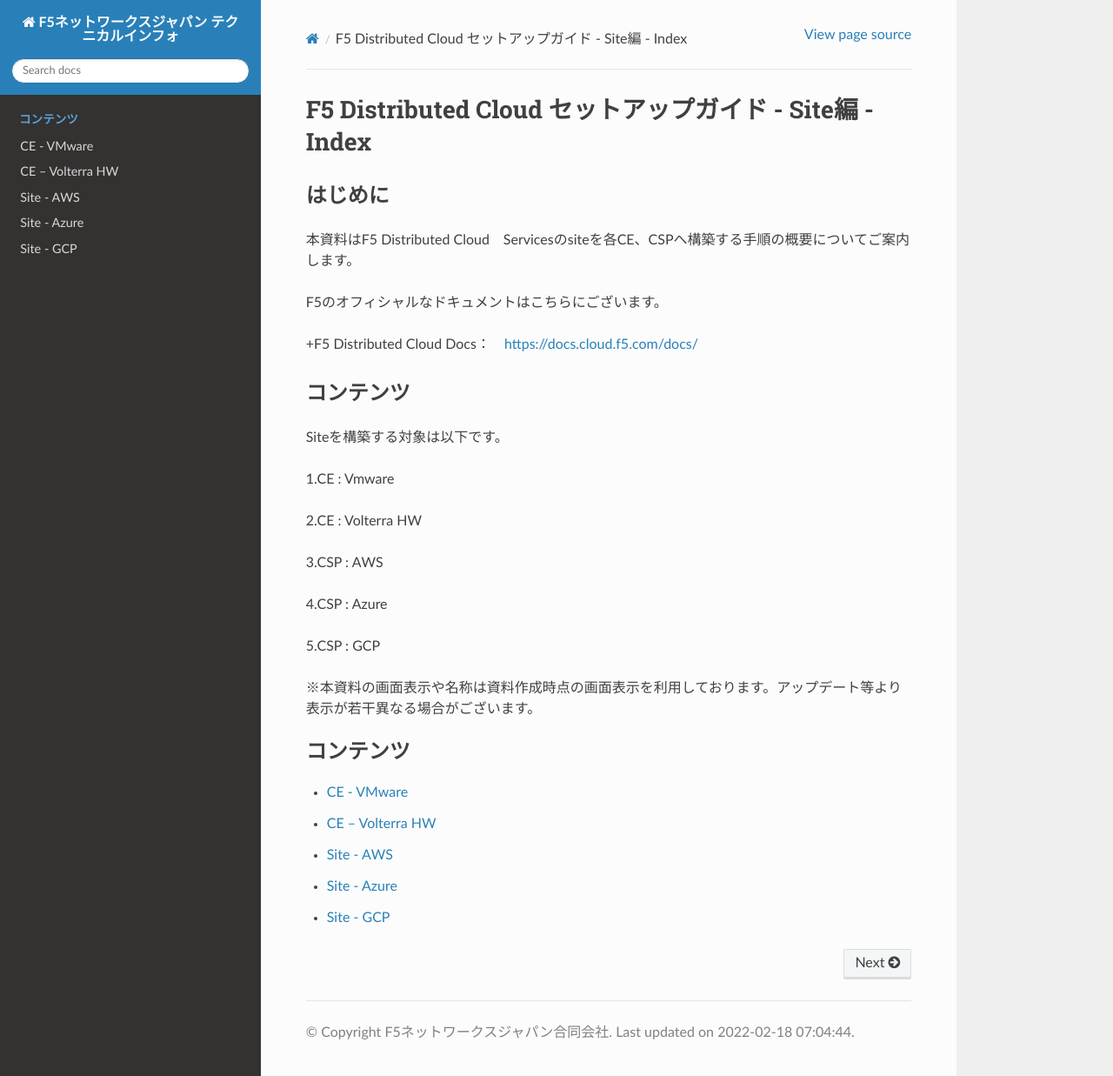
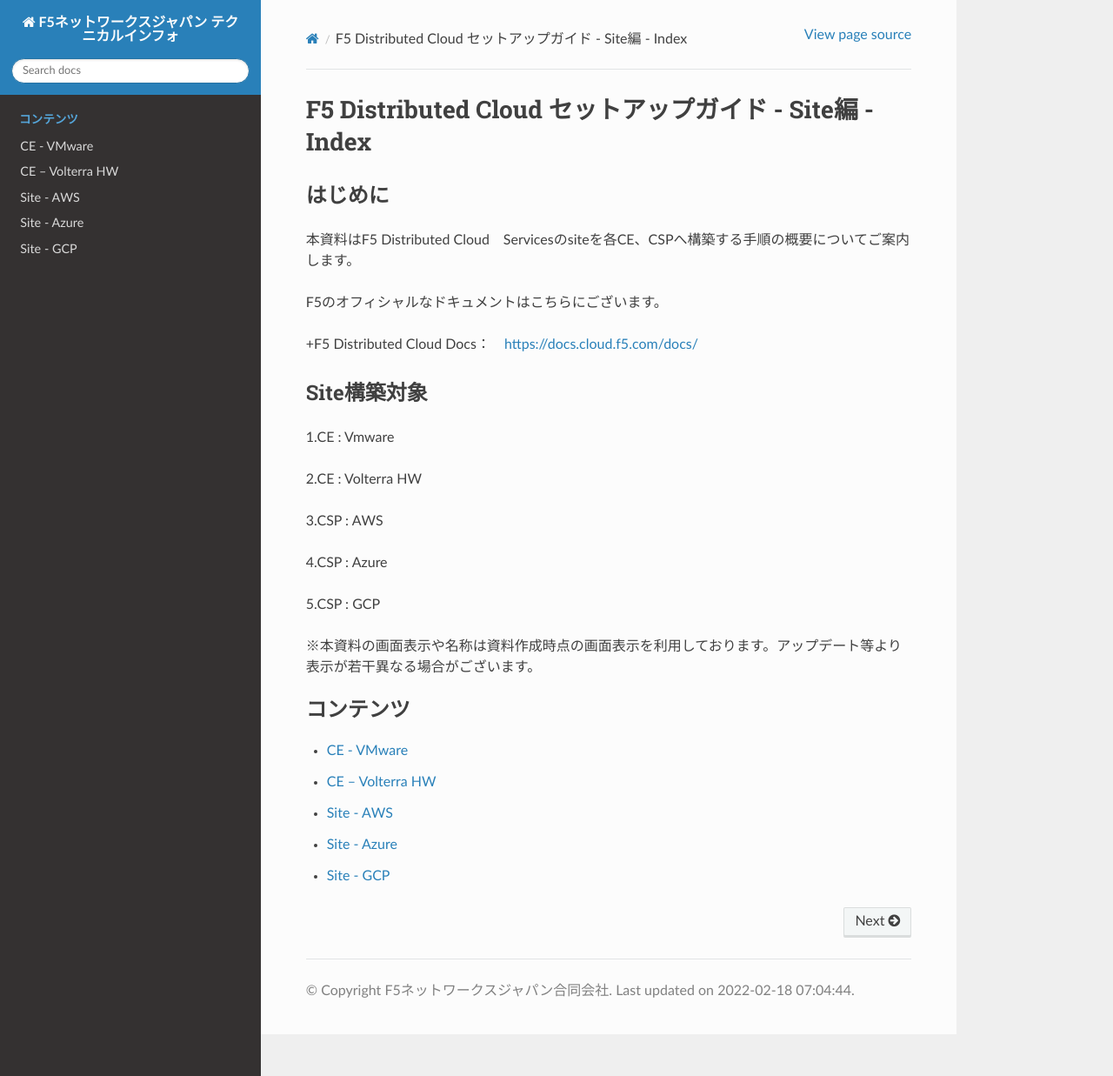
Before and after one commit to BeF5/f5j-dc-site, a Sphinx documentation site: the page built from docs/index.rst, in a window 1280 px wide and 1237 px high. Shown: the whole window at 87% size. Built offline with Sphinx 7.4.7 and the Read the Docs theme 2.0.0, drawn with Linux system fonts in a browser that asks for light colours.

Commit message:
Update index.rst

```diff
--- a/docs/index.rst
+++ b/docs/index.rst
@@ -11,10 +11,8 @@
 
 +F5 Distributed Cloud Docs：　https://docs.cloud.f5.com/docs/
 
-コンテンツ
+Site構築対象
 -------
-Siteを構築する対象は以下です。
-
 1.CE : Vmware
 
 2.CE : Volterra HW
```
